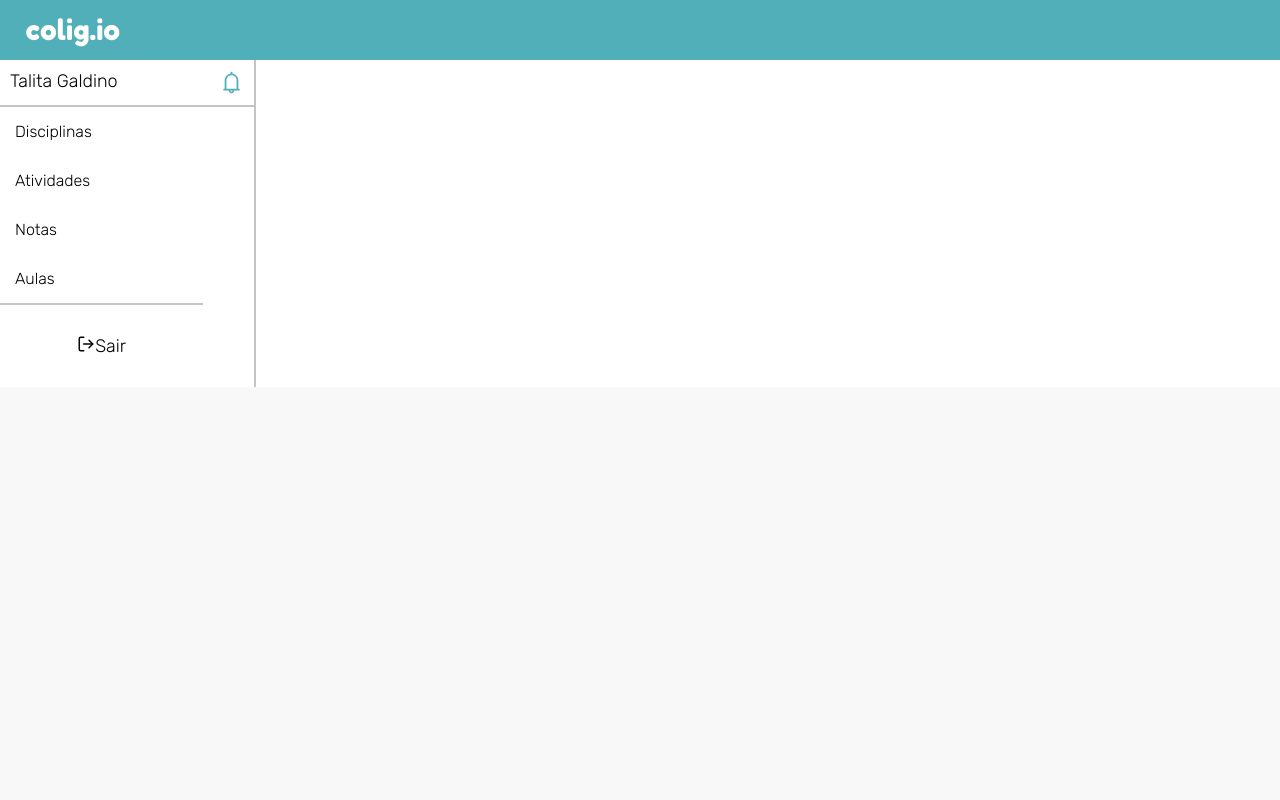
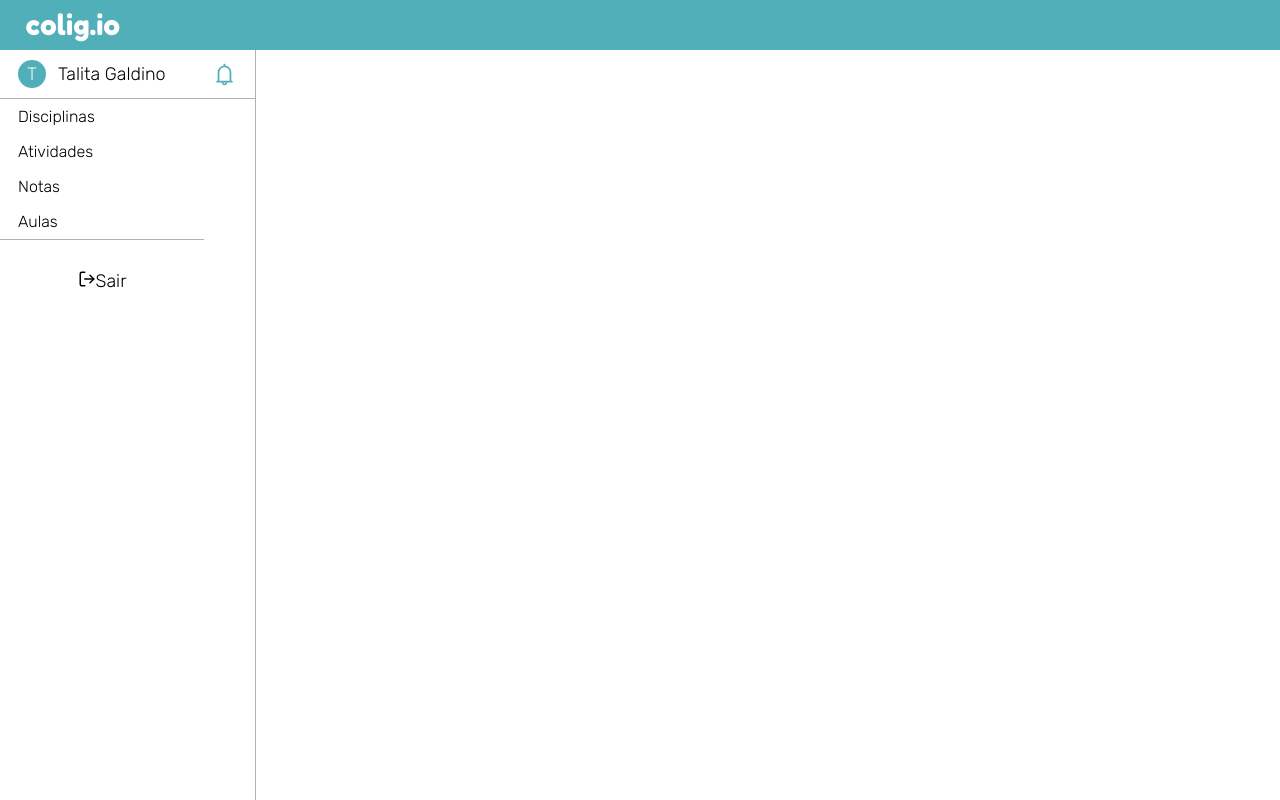
Before and after one commit to pedroespindula/coligio-front, a React (Create React App) app: page /dashboard in a window 1280 px wide. Built offline with nearby package versions, Linux system fonts and the light colour scheme.

Commit message:
Improve some details on Sidebar

```diff
--- a/src/components/Header/styles.js
+++ b/src/components/Header/styles.js
@@ -2,15 +2,15 @@ import styled from 'styled-components';
 
 export const HeaderContainer = styled.header`
     width: 100%;
-	background-color: #51AFB9;
-	height: 60px;
+    background-color: #51afb9;
+    height: 50px;
     display: flex;
     align-items: center;
 `;
 
 export const Title = styled.span`
     font-size: 28px;
-	color: #FFFF;
+    color: #ffff;
     margin-left: 2%;
     font-family: 'Fredoka One', sans-serif;
 `;
--- a/src/components/Navbar/index.js
+++ b/src/components/Navbar/index.js
@@ -1,30 +1,34 @@
 import React from 'react';
-import { NavbarContainer, NameContainer, OptionsContainer, LinkNavbar, LogOut } from './styles';
+import {
+    NavbarContainer,
+    NameContainer,
+    UserData,
+    UserIcon,
+    OptionsContainer,
+    LinkNavbar,
+    LogOut
+} from './styles';
 import { AiOutlineBell } from 'react-icons/ai';
 import { FiLogOut } from 'react-icons/fi';
 
 const Navbar = ({ userName, options }) => {
-
     const Option = ({ name, href }) => {
-		return(
-			<LinkNavbar href={href}>
-				{name}
-			</LinkNavbar>
-		);
+        return <LinkNavbar href={href}>{name}</LinkNavbar>;
     };
 
     return (
         <NavbarContainer>
             <NameContainer>
-				{userName}
-				<AiOutlineBell fill='#51AFB9' size={25} />
+                <UserData>
+                    <UserIcon>{userName.charAt(0)}</UserIcon>
+                    <span>{userName}</span>
+                </UserData>
+                <AiOutlineBell fill="#51AFB9" size={25} />
             </NameContainer>
             <OptionsContainer>
-				{
-					options.map((option) => {
-						return <Option name={option.name} href={option.href} />
-					})
-				}
+                {options.map((option) => {
+                    return <Option name={option.name} href={option.href} />;
+                })}
             </OptionsContainer>
             <LogOut>
                 <FiLogOut />
@@ -32,6 +36,6 @@ const Navbar = ({ userName, options }) => {
             </LogOut>
         </NavbarContainer>
     );
-}
+};
 
 export default Navbar;
--- a/src/components/Navbar/styles.js
+++ b/src/components/Navbar/styles.js
@@ -1,43 +1,80 @@
 import styled from 'styled-components';
 
 export const NavbarContainer = styled.div`
+    display: flex;
+    flex-direction: column;
+
     width: 20%;
-	border-right: 2px solid #C4C4C4;
     height: 100%;
+
+    max-width: 400px;
+    border-right: 1px solid rgba(0, 0, 0, 0.3);
 `;
 
 export const NameContainer = styled.div`
+    display: flex;
+    justify-content: space-between;
+    align-items: center;
+
     font-size: 18px;
     font-family: 'Rubik', sans-serif;
     font-weight: 300;
+    padding: 10px 18px;
+    border-bottom: 1px solid rgba(0, 0, 0, 0.3);
+`;
+
+export const UserData = styled.div`
     display: flex;
-	justify-content: space-between;
-	padding: 10px;
-	border-bottom: 2px solid #C4C4C4;
+    justify-content: space-around;
+    align-items: center;
+
+    > span {
+        margin-left: 12px;
+    }
+`;
+
+export const UserIcon = styled.div`
+    display: flex;
+    align-items: center;
+    justify-content: center;
+
+    width: 28px;
+    height: 28px;
+
+    border-radius: 50%;
+
+    background-color: var(--primary);
+
+    color: var(--background);
 `;
 
 export const OptionsContainer = styled.div`
-	height: 100%;
     display: flex;
     flex-direction: column;
+
+    overflow-y: hidden;
 `;
 
 export const LinkNavbar = styled.a`
+    padding: 8px 18px;
     text-decoration: none;
     font-size: 16px;
     font-family: 'Rubik', sans-serif;
-	padding: 15px;
     font-weight: 300;
     color: #000;
 
+    :active {
+        background-color: #d6edef;
+    }
+
     :hover {
-		background-color: #D6EDEF;
+        background-color: #d6edef;
     }
 `;
 
 export const LogOut = styled.div`
     width: 80%;
-	border-top: 2px solid #C4C4C4;
+    border-top: 1px solid rgba(0, 0, 0, 0.3);
     font-size: 18px;
     font-family: 'Rubik', sans-serif;
     padding: 30px;
--- a/src/views/Dashboard/index.js
+++ b/src/views/Dashboard/index.js
@@ -4,12 +4,22 @@ import { DashboardContainer } from './styles';
 import Navbar from '../../components/Navbar';
 
 const Dashboard = () => {
-	return(
-		<DashboardContainer>
-			<Header />
-			<Navbar userName='Talita Galdino' options={[{ name:'Disciplinas', href: '/disciplinas'}, {name: 'Atividades', href: '/atividades'}, { name: 'Notas', href: '/notas'}, { name: 'Aulas', href: '/aulas'}]}/>
-		</DashboardContainer>
-	)
-}
+    return (
+        <>
+            <Header />
+            <DashboardContainer>
+                <Navbar
+                    userName="Talita Galdino"
+                    options={[
+                        { name: 'Disciplinas', href: '/disciplinas' },
+                        { name: 'Atividades', href: '/atividades' },
+                        { name: 'Notas', href: '/notas' },
+                        { name: 'Aulas', href: '/aulas' }
+                    ]}
+                />
+            </DashboardContainer>
+        </>
+    );
+};
 
 export default Dashboard;
--- a/src/views/Dashboard/styles.js
+++ b/src/views/Dashboard/styles.js
@@ -1,5 +1,10 @@
 import styled from 'styled-components';
 
 export const DashboardContainer = styled.div`
-	background-color: #FFFF;
+    display: flex;
+
+    width: 100%;
+    height: calc(100vh - 50px);
+
+    background-color: #ffff;
 `;
```
Lines whose indentation alone changed are shown as unchanged.
